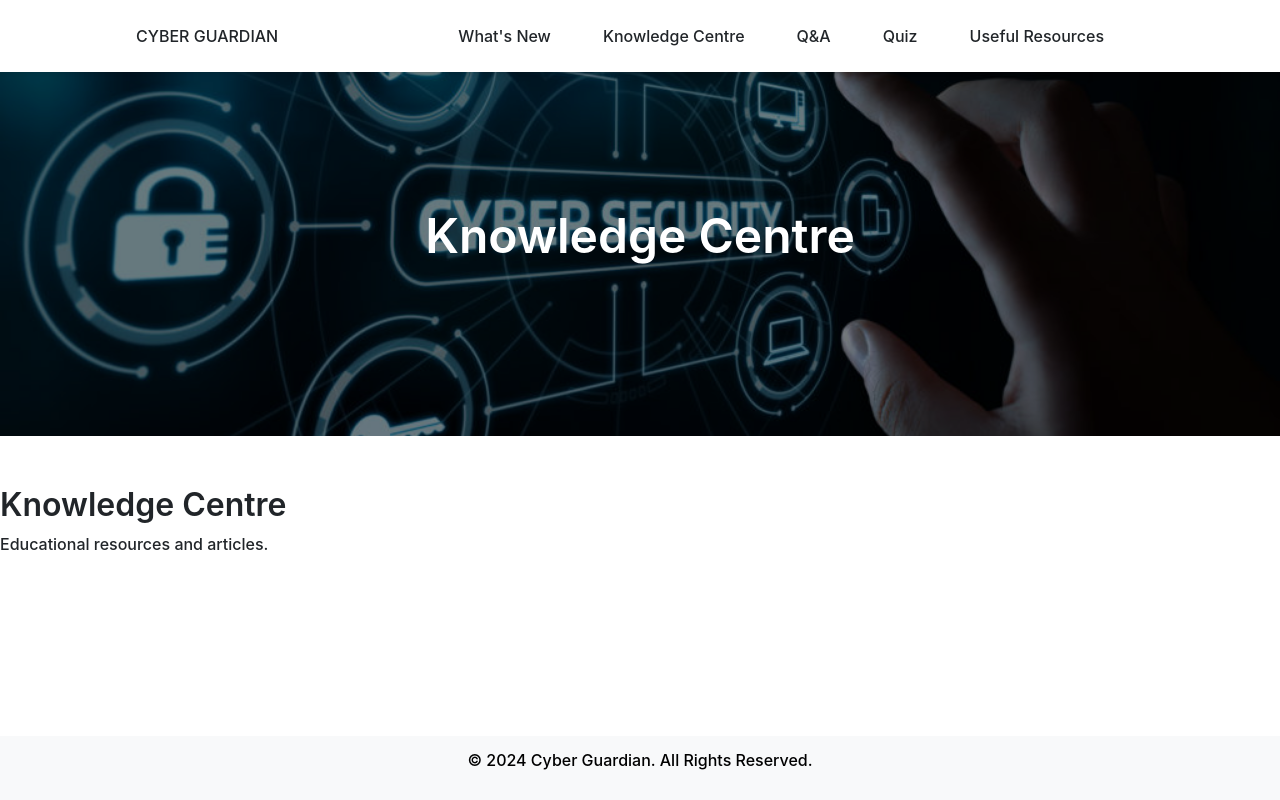
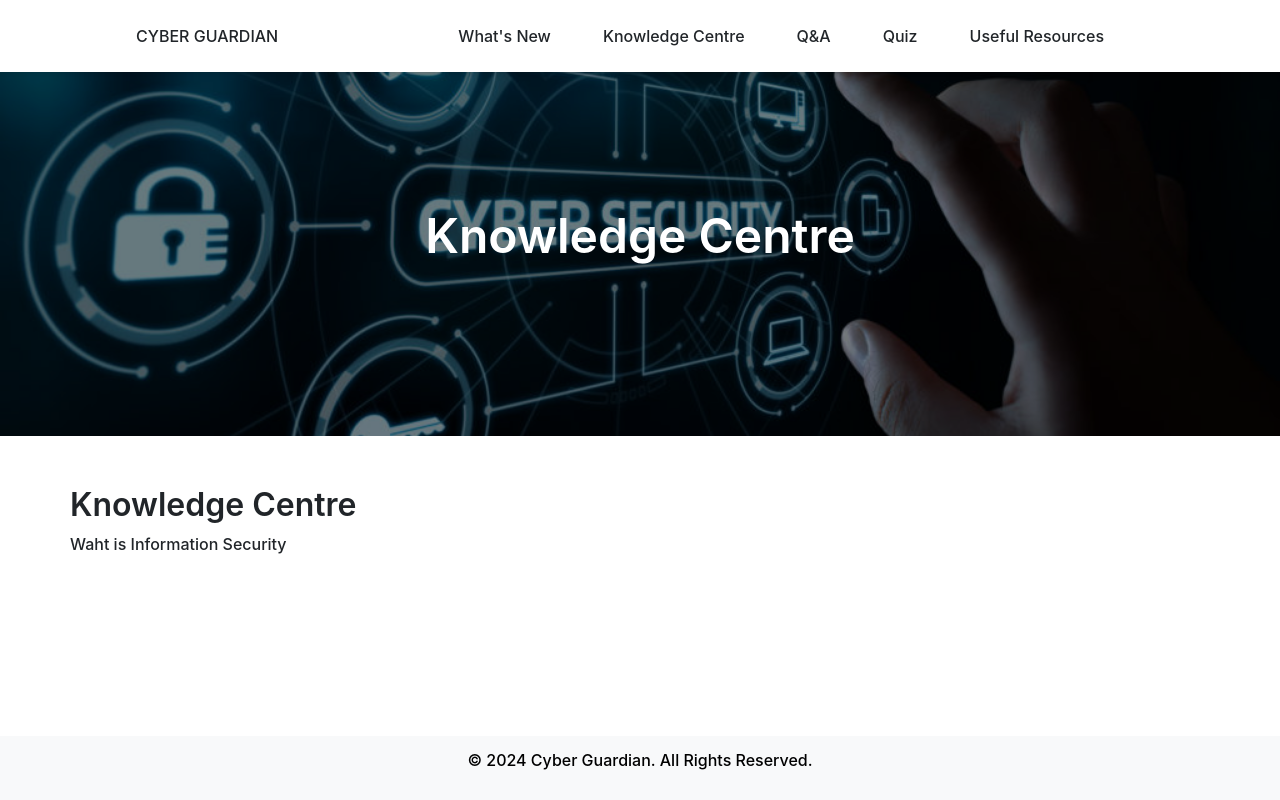
Before and after one commit to NgKWD/COMP3000HK23_24_NgKaWai, a React (Create React App) app: page /knowledge-centre in a window 1280 px wide. Built offline with nearby package versions, Linux system fonts and the light colour scheme; the HTML template or start-up script is replaced by a standard one.

Commit message:
feat: update style for knowledge centre

```diff
--- a/src/components/KnowledgeCentre.js
+++ b/src/components/KnowledgeCentre.js
@@ -3,16 +3,24 @@
 const KnowledgeCentre = () => {
     return (
         <div>
-             {/* Banner Section */}
-             <div className="banner" style={{ backgroundImage: `url(assets/knowledgecentre.jpg)` }}>
+            {/* Banner Section */}
+            <div className="banner" style={{ backgroundImage: `url(assets/knowledgecentre.jpg)` }}>
                 <div className="banner-overlay"></div>
                 <h1 className="banner-text">Knowledge Centre</h1>
             </div>
-            <h2>Knowledge Centre</h2>
-            <p>Educational resources and articles.</p>
+            {/* Recent News Section */}
+            <div style={styles.mainContent}>
+                <h2>Knowledge Centre</h2>
+                <p>Waht is Information Security</p>
+
+            </div>
         </div>
 
     );
 };
-// const KnowledgeCentre
+const styles = {
+    mainContent: {
+        padding: '0px 70px 70px 70px',
+    }
+};
 export default KnowledgeCentre;
```
